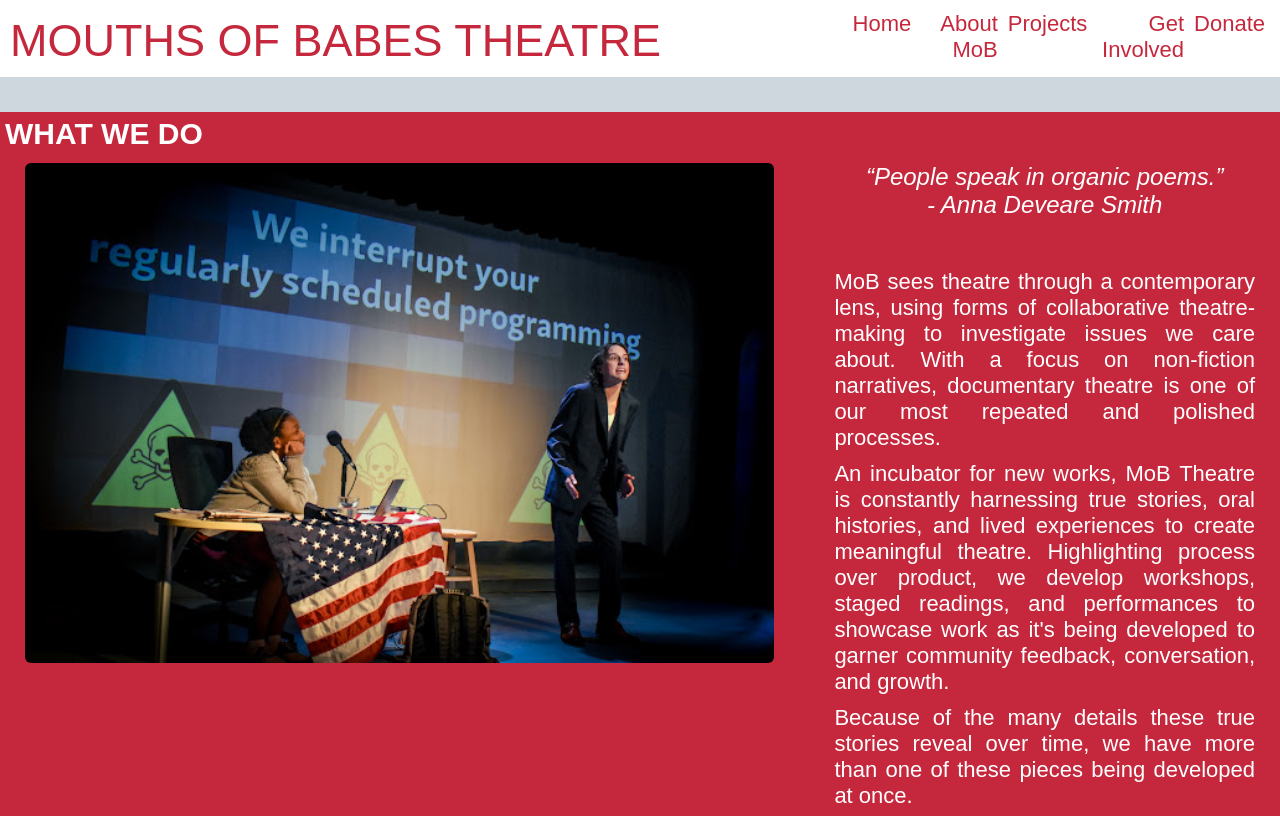
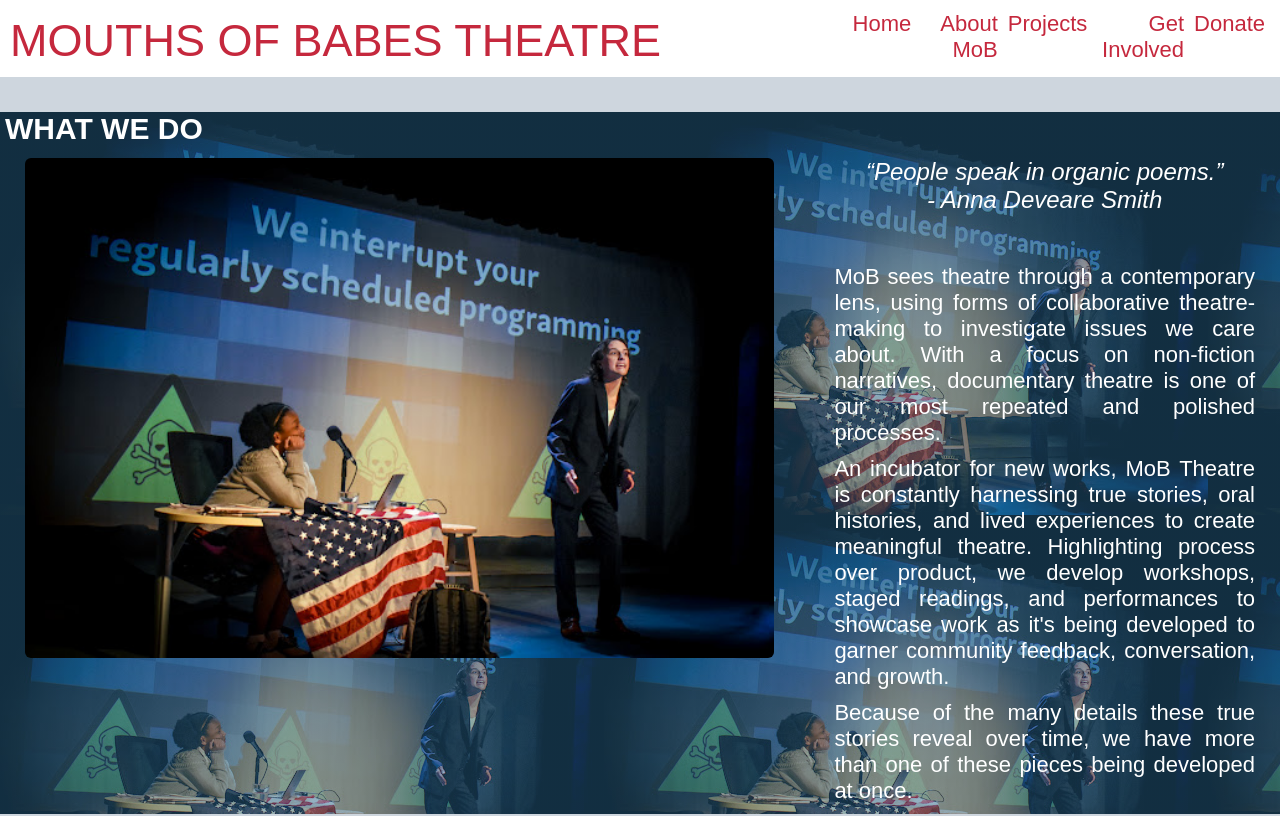
Before and after one commit to mackwick/MoB_Website_FE, a React (Vite) app: page /about in a window 1280 px wide. Shown: the top 816 px of the page. Built offline with nearby package versions, Linux system fonts and the light colour scheme; a web font is replaced by a local one.

Commit message:
started redesign and color on about page

```diff
--- a/src/index.css
+++ b/src/index.css
@@ -348,11 +348,10 @@ nav:has(#ham-toggle:checked) .hamburger-menu span:nth-child(3) {
 
 /*-----------------  ABOUT  -----------------*/
 
-.about-header,
+/* .about-header,
 .projects-header,
 .contact-header {
   height: 20dvh;
-
   color: white;
   background-color: var(--opaguegray);
   font-size: 4rem;
@@ -361,6 +360,10 @@ nav:has(#ham-toggle:checked) .hamburger-menu span:nth-child(3) {
   flex-direction: column;
   justify-content: center;
   border-bottom: solid var(--orange) 35px;
+} */
+
+.about-body-one {
+  display: none;
 }
 
 .about-team,
@@ -371,8 +374,7 @@ nav:has(#ham-toggle:checked) .hamburger-menu span:nth-child(3) {
 
 .about-team {
   color: var(--cream);
-  background: var(--opaguegray);
-
+  background: white;
   padding: 5px;
 }
 
@@ -392,7 +394,9 @@ h3 {
 
 .mission-div {
   flex-direction: column;
-  background-color: var(--red);
+  padding: 0 5px;
+  background-image: linear-gradient(#255f857c, #255f857c),
+    url("/images/shadowday-scotop-hl.jpg");
 }
 
 .about-quote {
```
